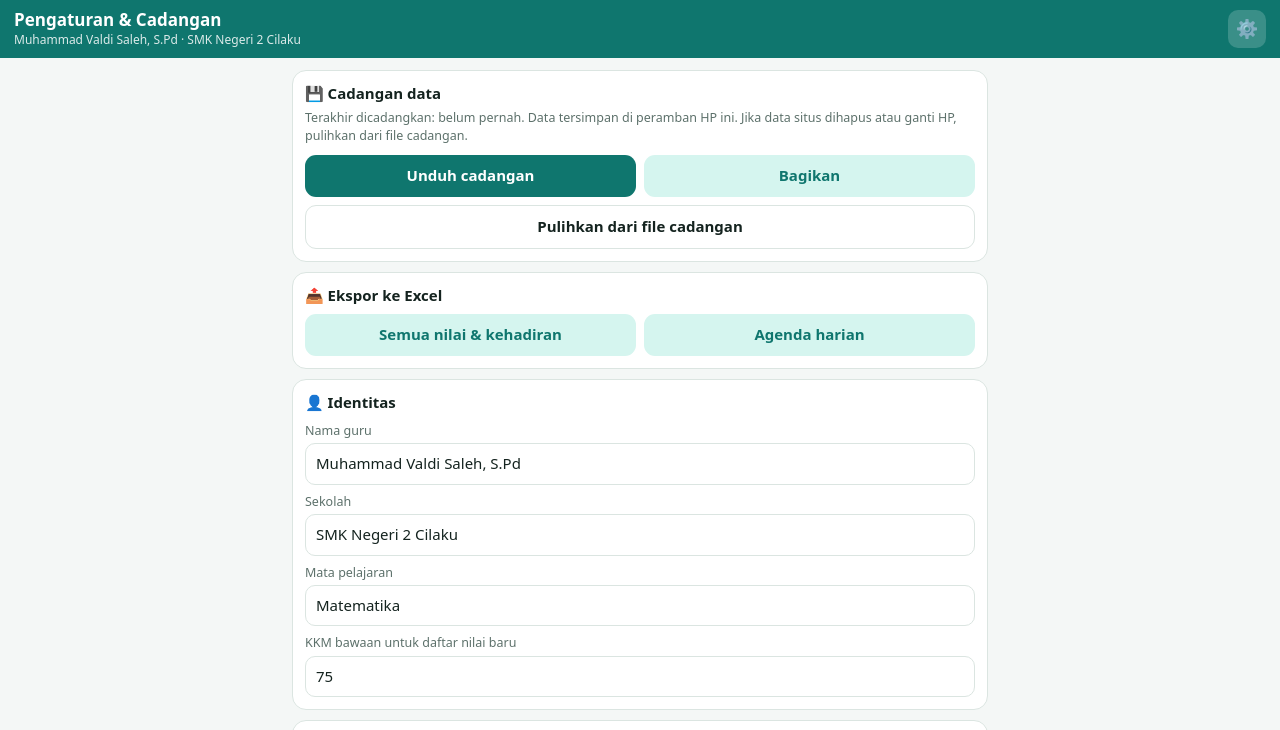
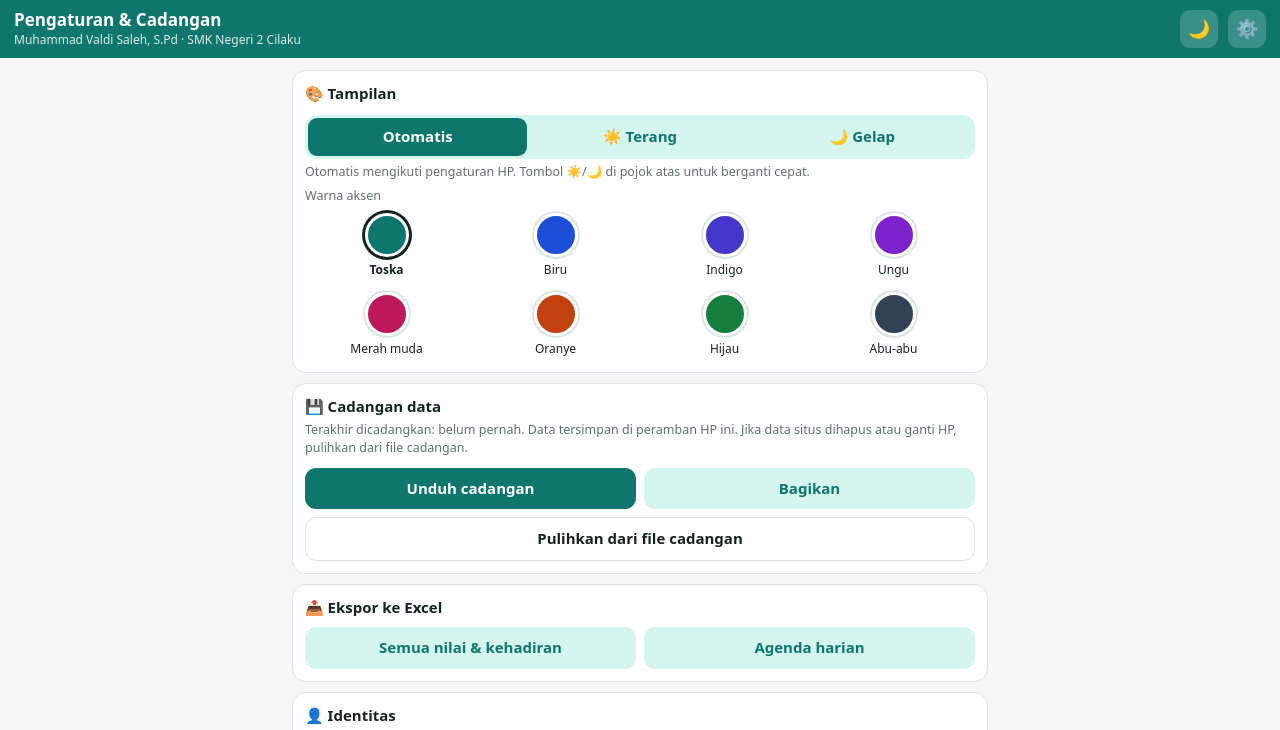
Before and after one commit to chiibob/register-kelas, a plain HTML site: page guru/index.html in a window 1280 px wide. Both pictures are taken after a click on the button "⚙️". Shown: the top 730 px of the page. Drawn offline with Linux system fonts and the light colour scheme.

Commit message:
Add files via upload

```diff
--- a/guru/index.html
+++ b/guru/index.html
@@ -97,6 +97,11 @@ canvas#wheel{max-width:100%;touch-action:manipulation}
 .legendc i{display:inline-block;width:14px;height:4px;border-radius:2px;vertical-align:middle;margin-right:4px}
 svg.chart text{fill:var(--mute);font-size:10px}
 svg.chart .grid{stroke:var(--line);stroke-width:1}
+.swgrid{display:grid;grid-template-columns:repeat(4,1fr);gap:10px 6px;margin-top:6px}
+.swb{border:0;background:none;color:var(--ink);font:inherit;font-size:12px;display:flex;flex-direction:column;align-items:center;gap:4px;padding:2px}
+.swb i{width:44px;height:44px;border-radius:50%;border:3px solid var(--card);box-shadow:0 0 0 2px var(--line);display:block}
+.swb.on i{box-shadow:0 0 0 3px var(--ink)}
+.swb.on{font-weight:700}
 /* modal & toast */
 #modal{position:fixed;inset:0;background:rgba(0,0,0,.45);z-index:50;display:none;align-items:flex-end;justify-content:center}
 #modal.on{display:flex}
@@ -116,6 +121,7 @@ svg.chart .grid{stroke:var(--line);stroke-width:1}
 <body>
 <header class="top">
   <div class="t"><b id="hTitle">Asisten Guru</b><small id="hSub"></small></div>
+  <button id="btnTheme" data-act="themeToggle" aria-label="Ganti terang/gelap">🌙</button>
   <button data-act="nav" data-v="set" aria-label="Pengaturan dan cadangan">⚙️</button>
 </header>
 <main id="app"></main>
@@ -230,7 +236,7 @@ function init(){
     events:EV0.map(x=>({id:uid(),s:x[0],e:x[1],t:x[2],c:x[3]})),
     classes:names.map(n=>({id:slug(n),name:n,students:[]})),
     sheets:[],agenda:{},absen:{},
-    settings:{alarm:true,lead:5,lastBackup:0,kkm:75,guru:'Muhammad Valdi Saleh, S.Pd',sekolah:'SMK Negeri 2 Cilaku',mapel:'Matematika'}};
+    settings:{theme:'auto',accent:'toska',alarm:true,lead:5,lastBackup:0,kkm:75,guru:'Muhammad Valdi Saleh, S.Pd',sekolah:'SMK Negeri 2 Cilaku',mapel:'Matematika'}};
 }
 const KEY='asistenguru.v1';
 function load(){try{const r=localStorage.getItem(KEY);if(r){const o=JSON.parse(r);return fix(o)}}catch(e){}return null}
@@ -241,6 +247,35 @@ function flush(){clearTimeout(saveT);try{localStorage.setItem(KEY,JSON.stringify
 addEventListener('pagehide',flush);document.addEventListener('visibilitychange',()=>{if(document.hidden)flush()});
 if(!localStorage.getItem(KEY))flush();
 
+
+/* ===================== Tema ===================== */
+// [nama, terang: pri, pri2, bg, garis | gelap: pri, pri2, bg, kartu, garis]
+const ACC={
+ toska:['Toska','#0f766e','#d5f5ef','#f4f7f6','#dbe5e1','#2dd4bf','#0f3b37','#0d1513','#16211e','#2a3a36'],
+ biru:['Biru','#1d4ed8','#dbe7ff','#f3f6fc','#d9e2f2','#60a5fa','#1b2f57','#0c1220','#151d30','#27344f'],
+ indigo:['Indigo','#4338ca','#e3e2fb','#f5f5fc','#dedcf2','#818cf8','#2a2860','#0e0d1f','#181730','#2f2e55'],
+ ungu:['Ungu','#7e22ce','#eddcfb','#f8f4fc','#e6dcf2','#c084fc','#3a1d58','#140d1c','#1e1529','#3a2a52'],
+ pink:['Merah muda','#be185d','#fbdcea','#fcf4f7','#f2dce6','#f472b6','#561d38','#190d13','#26151d','#4a2837'],
+ oranye:['Oranye','#c2410c','#ffe4d0','#fcf6f1','#f0e0d3','#fb923c','#4d2a12','#17100b','#231810','#46301f'],
+ hijau:['Hijau','#15803d','#d9f5e1','#f3f8f4','#dae8dd','#4ade80','#14401f','#0c1510','#15231a','#27402e'],
+ slate:['Abu-abu','#334155','#e2e8f0','#f4f6f8','#dde2e8','#94a3b8','#28323f','#0e1217','#171d25','#2b3541']
+};
+const BASE={
+ light:{card:'#ffffff',ink:'#14231f',mute:'#5d716b',red:'#dc2626',redbg:'#fee2e2',amber:'#b45309',amberbg:'#fef3c7',blue:'#1d4ed8',bluebg:'#dbeafe',green:'#15803d',greenbg:'#dcfce7',onpri:'#ffffff'},
+ dark:{ink:'#e8eef0',mute:'#9fb0b6',red:'#f87171',redbg:'#4a1d1d',amber:'#fbbf24',amberbg:'#40300f',blue:'#93c5fd',bluebg:'#1e3a5f',green:'#86efac',greenbg:'#143a22',onpri:'#06130f'}
+};
+const darkMQ=window.matchMedia?matchMedia('(prefers-color-scheme: dark)'):null;
+function isDark(){const t=DB.settings.theme;return t==='dark'||(t!=='light'&&!!darkMQ&&darkMQ.matches)}
+function applyTheme(){
+  const a=ACC[DB.settings.accent]||ACC.toska,d=isDark(),r=document.documentElement.style;
+  const v=Object.assign({},BASE[d?'dark':'light'],d?{pri:a[5],pri2:a[6],bg:a[7],card:a[8],line:a[9]}:{pri:a[1],pri2:a[2],bg:a[3],line:a[4]});
+  for(const k in v)r.setProperty('--'+k,v[k]);
+  r.colorScheme=d?'dark':'light';
+  const m=document.querySelector('meta[name=theme-color]');if(m)m.content=v.pri;
+  const b=document.getElementById('btnTheme');if(b){b.textContent=d?'☀️':'🌙';b.setAttribute('aria-label',d?'Ganti ke tema terang':'Ganti ke tema gelap')}
+}
+if(darkMQ&&darkMQ.addEventListener)darkMQ.addEventListener('change',()=>{if(DB.settings.theme==='auto'){applyTheme();if(typeof view!=='undefined'&&view==='tools'&&tl==='spin')render()}});
+applyTheme();
 
 /* ===================== Helper data ===================== */
 const cls=id=>DB.classes.find(c=>c.id===id);
@@ -622,7 +657,12 @@ function backupBanner(){
 function vSet(){
   const last=DB.settings.lastBackup?new Date(DB.settings.lastBackup).toLocaleString('id-ID'):'belum pernah';
   const S=DB.settings;
-  return`<div class="card"><b>💾 Cadangan data</b><p class="small mute" style="margin:4px 0 10px">Terakhir dicadangkan: ${last}. Data tersimpan di peramban HP ini. Jika data situs dihapus atau ganti HP, pulihkan dari file cadangan.</p>
+  return`<div class="card"><b>🎨 Tampilan</b>
+   <div class="seg" style="margin:10px 0 4px"><button class="${S.theme==='auto'?'on':''}" data-act="setMode" data-v="auto">Otomatis</button><button class="${S.theme==='light'?'on':''}" data-act="setMode" data-v="light">☀️ Terang</button><button class="${S.theme==='dark'?'on':''}" data-act="setMode" data-v="dark">🌙 Gelap</button></div>
+   <p class="small mute" style="margin:0 0 6px">Otomatis mengikuti pengaturan HP. Tombol ☀️/🌙 di pojok atas untuk berganti cepat.</p>
+   <div class="small mute">Warna aksen</div>
+   <div class="swgrid">${Object.entries(ACC).map(([id,a])=>`<button class="swb ${S.accent===id?'on':''}" data-act="setAccent" data-v="${id}"><i style="background:${isDark()?a[5]:a[1]}"></i>${a[0]}</button>`).join('')}</div></div>
+  <div class="card"><b>💾 Cadangan data</b><p class="small mute" style="margin:4px 0 10px">Terakhir dicadangkan: ${last}. Data tersimpan di peramban HP ini. Jika data situs dihapus atau ganti HP, pulihkan dari file cadangan.</p>
    <div class="row"><button class="btn grow" data-act="backup">Unduh cadangan</button><button class="btn sec grow" data-act="share">Bagikan</button></div>
    <button class="btn line block" style="margin-top:8px" data-act="restore">Pulihkan dari file cadangan</button></div>
   <div class="card"><b>📤 Ekspor ke Excel</b><div class="row" style="margin-top:8px"><button class="btn sec grow" data-act="exportAll">Semua nilai & kehadiran</button><button class="btn sec grow" data-act="exportAgenda">Agenda harian</button></div></div>
@@ -758,11 +798,15 @@ const A={
  // tools
  tlTab(t){tl=t.dataset.v;render()},
  spSpin(){spin()},spReset(){sp.used=[];sp.hist=[];sp.winner=null;render()},
+ // tema
+ setMode(t){DB.settings.theme=t.dataset.v;save();applyTheme();render()},
+ setAccent(t){DB.settings.accent=t.dataset.v;save();applyTheme();render()},
+ themeToggle(){DB.settings.theme=isDark()?'light':'dark';save();applyTheme();if(view==='set'||(view==='tools'&&tl==='spin'))render()},
  // cadangan
  backup(){dl(backupBlob(),bname());DB.settings.lastBackup=Date.now();save();toast('Cadangan diunduh. Simpan file ini di tempat aman (mis. Google Drive / WhatsApp ke diri sendiri).',5000);if(view==='set'||view==='jadwal')render()},
  async share(){const f=new File([backupBlob()],bname(),{type:'application/json'});if(navigator.canShare&&navigator.canShare({files:[f]})){try{await navigator.share({files:[f],title:'Cadangan Asisten Guru'});DB.settings.lastBackup=Date.now();save();render()}catch(e){}}else toast('Berbagi file tidak didukung di peramban ini; gunakan Unduh cadangan.',4000)},
  restore(){$('#fileRestore').click()},
- resetAll(){if(!confirm('Yakin hapus SEMUA data? Pastikan sudah punya file cadangan.'))return;if(!confirm('Konfirmasi terakhir: semua data siswa, nilai, agenda, dan absensi akan dihapus.'))return;DB=init();flush();nl={cid:null,tab:'daftar',sh:null};render();toast('Data dikembalikan ke awal')},
+ resetAll(){if(!confirm('Yakin hapus SEMUA data? Pastikan sudah punya file cadangan.'))return;if(!confirm('Konfirmasi terakhir: semua data siswa, nilai, agenda, dan absensi akan dihapus.'))return;DB=init();applyTheme();flush();nl={cid:null,tab:'daftar',sh:null};render();toast('Data dikembalikan ke awal')},
  async install(){if(!deferredInstall)return;deferredInstall.prompt();await deferredInstall.userChoice;deferredInstall=null;render()}
 };
 document.addEventListener('click',e=>{
@@ -773,7 +817,7 @@ $('#fileRestore').addEventListener('change',async e=>{
   const f=e.target.files[0];e.target.value='';if(!f)return;
   try{const o=JSON.parse(await f.text());const d=o.data||o;if(!Array.isArray(d.classes)||!Array.isArray(d.schedule))throw 0;
     if(!confirm('Pulihkan data dari "'+f.name+'"? Data saat ini akan diganti.'))return;
-    DB=fix(d);mergeSplit();flush();nl={cid:null,tab:'daftar',sh:null};sp={cid:null,used:[],remove:true,rot:0,spinning:false,winner:null,hist:[]};render();toast('Data berhasil dipulihkan')}
+    DB=fix(d);applyTheme();mergeSplit();flush();nl={cid:null,tab:'daftar',sh:null};sp={cid:null,used:[],remove:true,rot:0,spinning:false,winner:null,hist:[]};render();toast('Data berhasil dipulihkan')}
   catch(err){toast('File cadangan tidak valid',3500)}
 });
 
```
